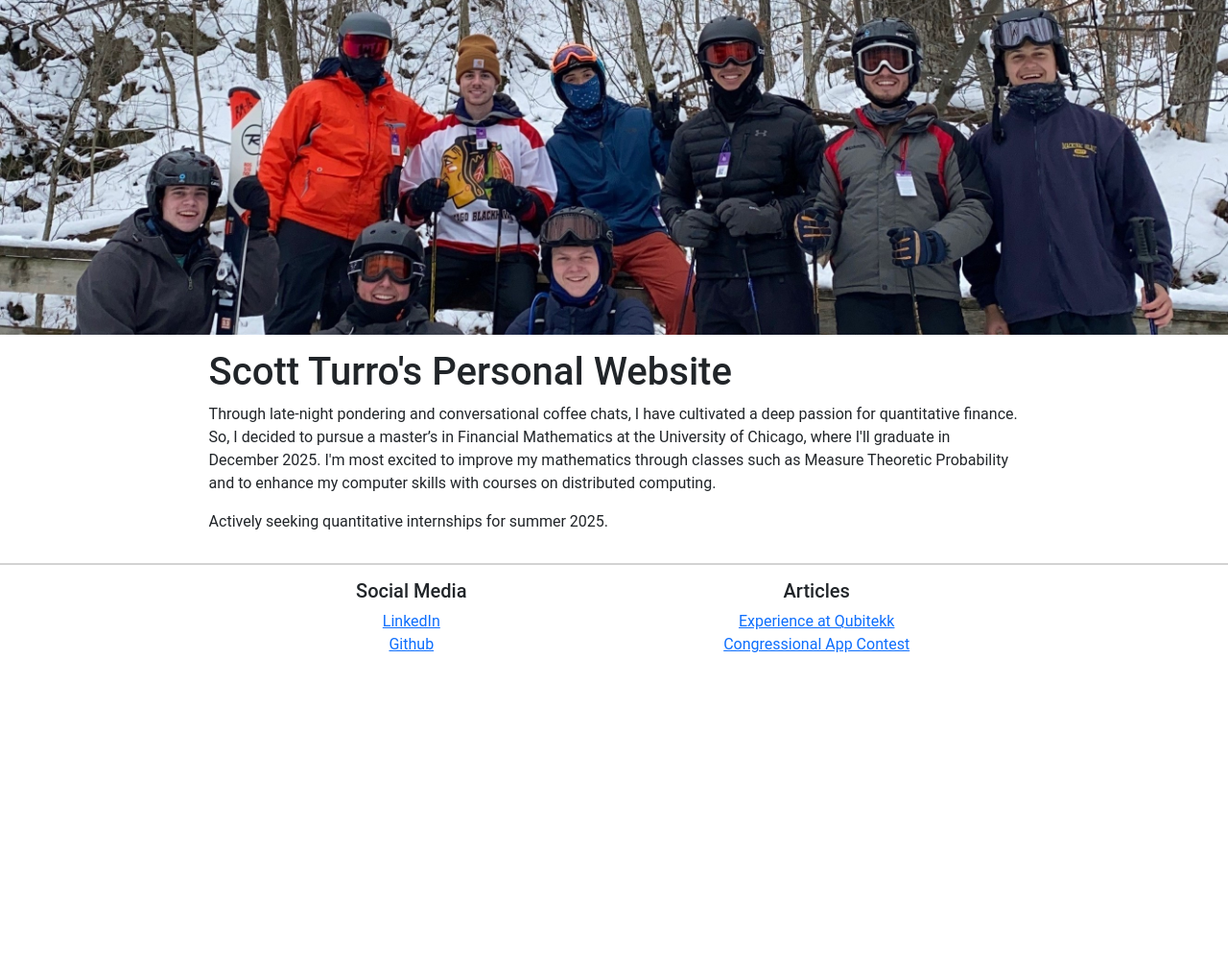
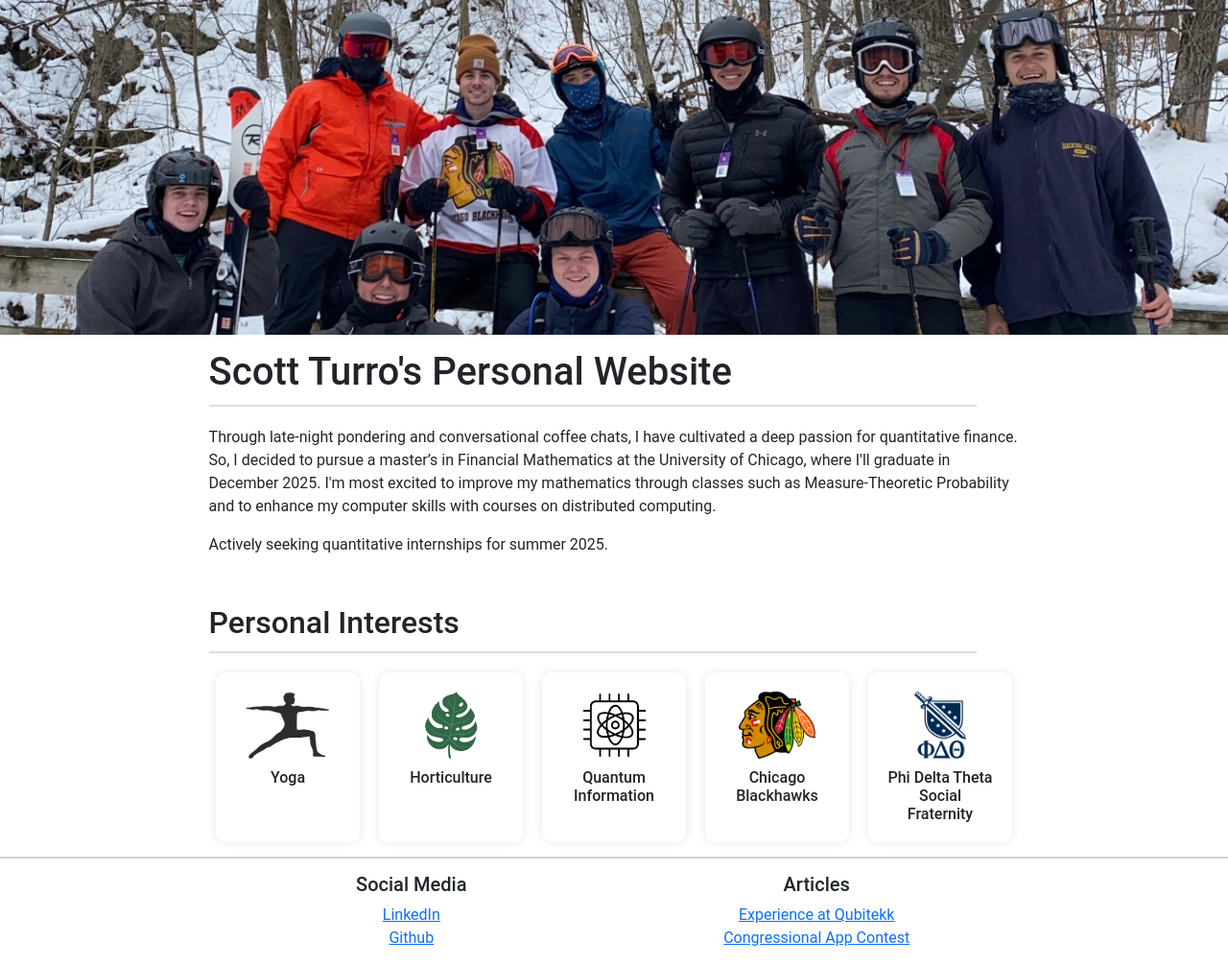
Before and after one commit to smturro2/personal-site, a Flask app: page / in a window 1280 px wide. Shown: the part 62-1067 px from the top of the page at 96% size. Before the commit the page ends 742 px from the top, so only its background shows below. Run offline with Flask 3, Linux system fonts and the light colour scheme; some libraries are stand-ins or nearby versions.

Commit message:
Updated content

```diff
--- a/static/css/main.css
+++ b/static/css/main.css
@@ -1,6 +1,14 @@
 body {
     overflow-x:hidden;
     font-family:'Roboto', sans-serif;
+}
+
+h1#welcome_header {
+    margin-bottom: 20px;
+    padding-bottom: 10px;
+    border-bottom: 2px solid #ddd;
+    width: 100%;
+    max-width: 800px;
 }
 
 div#BodyContent {
@@ -102,3 +110,37 @@ div.top_5_classes table{
 /* Task lists */
 .Tasks {
 }
+
+/* Interests on home page */
+h2#interests {
+    margin-top: 50px;
+    font-size: 2em;
+    margin-bottom: 20px;
+    padding-bottom: 10px;
+    border-bottom: 2px solid #ddd;
+    width: 100%;
+    max-width: 800px;
+}
+.interests {
+    display: flex;
+    flex-wrap: wrap;
+    gap: 20px;
+    justify-content: center;
+}
+.interest {
+    background-color: #fff;
+    padding: 20px;
+    border-radius: 10px;
+    box-shadow: 0 0 10px rgba(0,0,0,0.1);
+    text-align: center;
+    width: 150px;
+}
+.interest img {
+    max-width: auto;
+    height: 70px;
+    margin-bottom: 10px;
+}
+.interest h3 {
+    margin: 0;
+    font-size: 16px;
+}
--- a/templates/FrontPage.html
+++ b/templates/FrontPage.html
@@ -7,17 +7,41 @@
 
 <div id="BodyContent">
 
-    <h1>Scott Turro's Personal Website</h1>
+    <h1 id="welcome_header">Scott Turro's Personal Website</h1>
     <p>
         Through late-night pondering and conversational coffee chats, I have cultivated a
         deep passion for quantitative finance. So, I decided to pursue a master’s in Financial
         Mathematics at the University of Chicago, where I'll graduate in December 2025.
-        I'm most excited to improve my mathematics through classes such as Measure
-        Theoretic Probability and to enhance my computer skills with courses on
-        distributed computing.
+        I'm most excited to improve my mathematics through classes such as Measure-Theoretic
+        Probability and to enhance my computer skills with courses on distributed computing.
     </p>
     <p>
         Actively seeking quantitative internships for summer 2025.
     </p>
+
+    <!--  Interests  -->
+    <h2 id="interests">Personal Interests</h2>
+    <div class="interests">
+        <div class="interest">
+            <img src="{{ url_for('static', filename='img/interests/yoga.jpg') }}" alt="Warrior 2 Pose">
+            <h3>Yoga</h3>
+        </div>
+        <div class="interest">
+            <img src="{{ url_for('static', filename='img/interests/monstera.jpg') }}" alt="Monstera Plant">
+            <h3>Horticulture</h3>
+        </div>
+        <div class="interest">
+            <img src="{{ url_for('static', filename='img/interests/quantum_info.jpg') }}" alt="Quantum Information">
+            <h3>Quantum Information</h3>
+        </div>
+        <div class="interest">
+            <img src="{{ url_for('static', filename='img/interests/blackhawks.png') }}" alt="Chicago Blackhawks">
+            <h3>Chicago Blackhawks</h3>
+        </div>
+        <div class="interest">
+            <img src="{{ url_for('static', filename='img/interests/phi_delt.png') }}" alt="Phi Delta Theta">
+            <h3>Phi Delta Theta Social Fraternity</h3>
+        </div>
+    </div>
 </div>
 {% endblock %}
```
Also changed, not shown: templates/Competitions.html (+11 -15 lines), static/img/interests/blackhawks.png (added), static/img/interests/monstera.jpg (added), static/img/interests/phi_delt.png (added), static/img/interests/quantum_info.jpg (added), static/img/interests/yoga.jpg (added).
